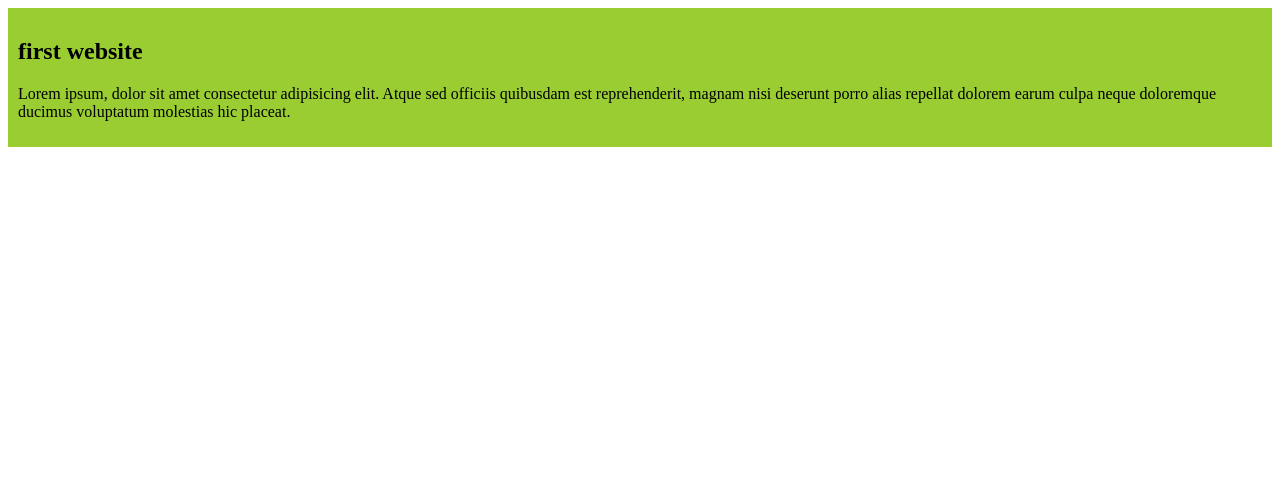
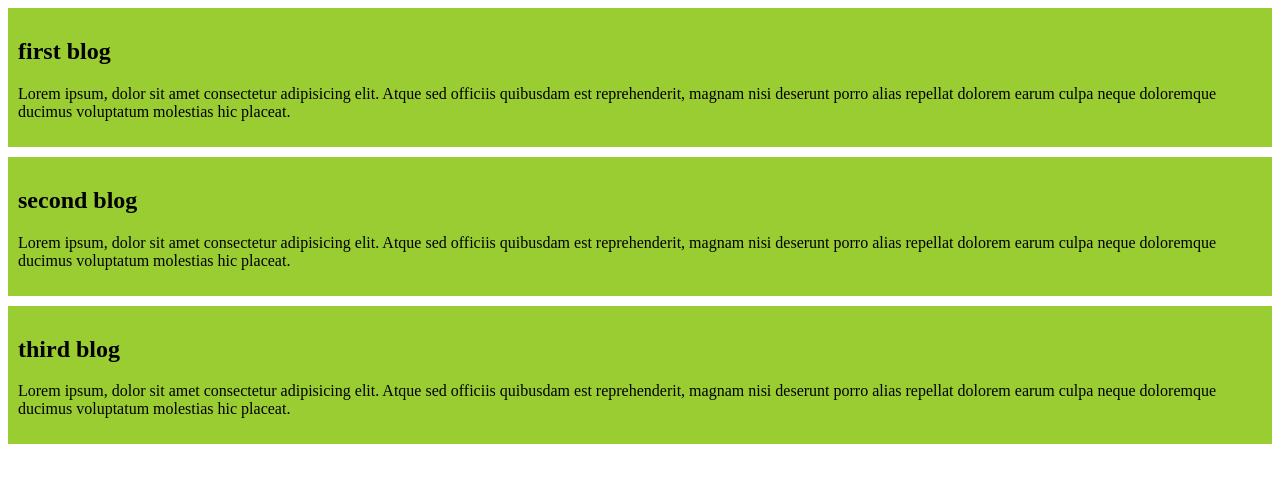
Before and after one commit to AyonJR/simple-website, a plain HTML site: page index.html in a window 1280 px wide. Drawn offline with Linux system fonts and the light colour scheme.

Commit message:
added the second and third blog

```diff
--- a/index.html
+++ b/index.html
@@ -8,7 +8,15 @@
 </head>
 <body>
     <div>
-        <h2>first website</h2>
+        <h2>first blog</h2>
+    <p>Lorem ipsum, dolor sit amet consectetur adipisicing elit. Atque sed officiis quibusdam est reprehenderit, magnam nisi deserunt porro alias repellat dolorem earum culpa neque doloremque ducimus voluptatum molestias hic placeat.</p>
+    </div>
+    <div>
+        <h2>second blog</h2>
+    <p>Lorem ipsum, dolor sit amet consectetur adipisicing elit. Atque sed officiis quibusdam est reprehenderit, magnam nisi deserunt porro alias repellat dolorem earum culpa neque doloremque ducimus voluptatum molestias hic placeat.</p>
+    </div>
+    <div>
+        <h2>third blog</h2>
     <p>Lorem ipsum, dolor sit amet consectetur adipisicing elit. Atque sed officiis quibusdam est reprehenderit, magnam nisi deserunt porro alias repellat dolorem earum culpa neque doloremque ducimus voluptatum molestias hic placeat.</p>
     </div>
 
--- a/styles/blog.css
+++ b/styles/blog.css
@@ -1,4 +1,5 @@
 div{
     background-color: yellowgreen;
     padding: 10px;
+    margin-bottom: 10px;
 }
```
